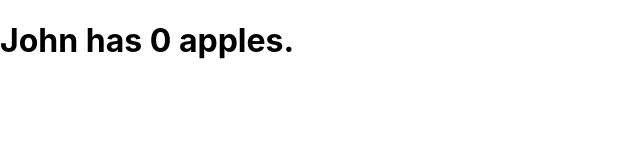
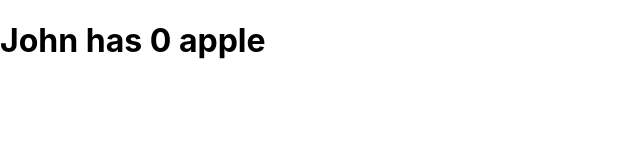
Before and after one commit to stricherz13/ReactDjangoProject, a React (Create React App) app in the folder frontend/: page / in a window 1280 px wide. Shown: the top 160 px of the page, without its empty margins (0-640 px from the left). Built offline with nearby package versions, Linux system fonts and the light colour scheme.

Commit message:
Updated components and started state management.

```diff
--- a/frontend/src/App.js
+++ b/frontend/src/App.js
@@ -1,12 +1,21 @@
 import React from 'react';
 import './App.css';
-import MySecondComponent from './Components/SecondComponent';
+import AppleComponent from "./Components/AppleComponent";
+
+// const theFruits = [
+//     {id: 1, name: "Apple", color: "Red"},
+//     {id: 2, name: "Orange", color: "Orange"},
+//     {id: 3, name: "Banana", color: "Yellow"},
+//     {id: 4, name: "Kiwi", color: "Green"},
+//     {id: 5, name: "Mango", color: "Red"},
+//     {id: 6, name: "Avocado", color: "Green"},
+// ]
 
 function App() {
     return (
-        <div>
-            <h1>John has {1 - 1} apples.</h1>
-        </div>
+        <>
+           <AppleComponent/>
+        </>
     );
 }
 
--- /dev/null
+++ b/frontend/src/Components/AppleComponent.js
@@ -0,0 +1,23 @@
+import React, {useState} from "react";
+
+function AppleComponent() {
+    const [numberOfApples, setNumberOfApples] = useState(0)
+
+    function AppleDisplay(numberOfApples) {
+        if (numberOfApples === 0 || numberOfApples === 1) {
+            return `John has ${numberOfApples} apple`
+        } else if (numberOfApples > 1) {
+            return `John has ${numberOfApples} apples`
+        } else {
+            return `John owes is ${Math.abs(numberOfApples)} apples`
+        }
+    }
+
+    return (
+        <div>
+            <h1>{AppleDisplay(numberOfApples)}</h1>
+        </div>
+    );
+}
+
+export default AppleComponent;
```
Also changed, not shown: frontend/src/Components/Fruit.js (added, +7 -0 lines), frontend/src/Components/TestComponent.jsx (added, +7 -0 lines).
